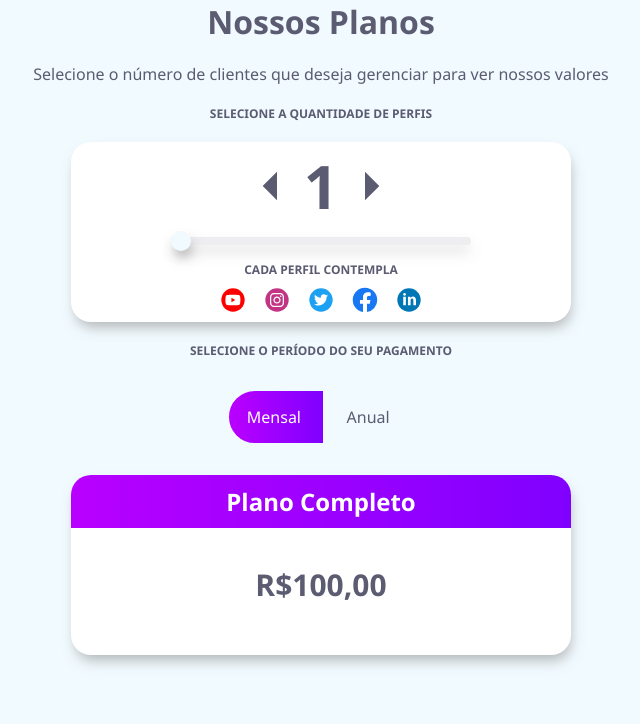
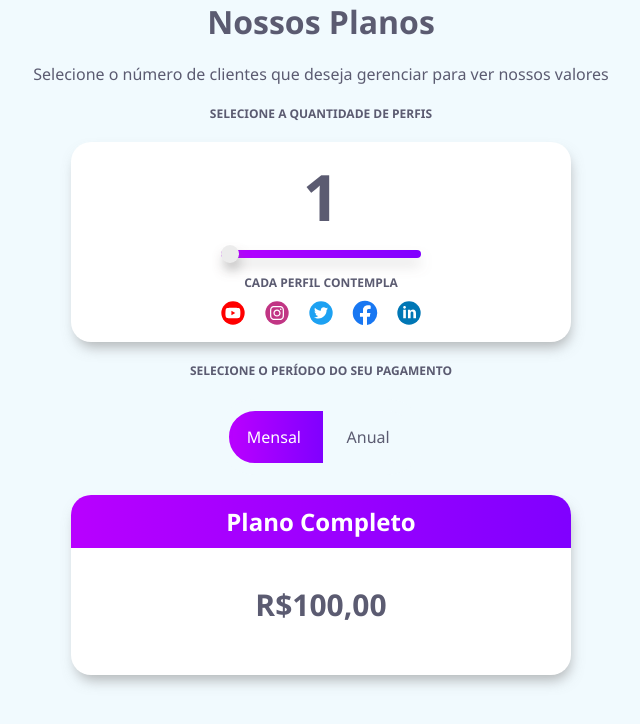
Before and after one commit to denisluft8/testejs-kebook, a plain HTML site: page index.html in a window 1280 px wide. Shown: the whole page, without its empty margins (319-959 px from the left). Drawn offline with Linux system fonts and the light colour scheme.

Commit message:
Refeito JS, correção de estilo e remoção de direcionais.

```diff
--- a/index.html
+++ b/index.html
@@ -13,32 +13,35 @@
       <h2 class="title">SELECIONE A QUANTIDADE DE PERFIS</h2>
       <div class="slide__container">
         <div class="slide__count">
-          <img
-            class="slide__sides"
-            id="slide-left"
-            src="./assets/sort-left-svgrepo-com.svg"
-          />
           <h2 class="slide__value">1</h2>
-          <img
-            id="slide-right"
-            class="slide__sides"
-            src="./assets/sort-right-svgrepo-com.svg"
-          />
         </div>
         <input class="slide__input" type="range" min="1" max="10" value="1" />
         <p id="icons-title">CADA PERFIL CONTEMPLA</p>
         <div class="slide__icons">
-          <a>
-            <img class="logo" src="./assets/youtube-svgrepo-com.svg" />
+          <a
+            href="https://www.youtube.com/c/MarketingDigitalKeBooK"
+            target="_blank"
+          >
+            <img class="slide__logo" src="./assets/youtube-svgrepo-com.svg" />
           </a>
-          <img class="logo" src="./assets/instagram-svgrepo-com.svg" />
-          <img class="logo" src="./assets/twitter-svgrepo-com.svg" />
-          <img class="logo" src="./assets/facebook-svgrepo-com.svg" />
-          <img class="logo" src="./assets/linkedin-svgrepo-com.svg" />
+          <a href="https://www.instagram.com/kebook.com.br/" target="_blank">
+            <img class="slide__logo" src="./assets/instagram-svgrepo-com.svg" />
+          </a>
+          <a href="https://twitter.com/kebookoficial" target="_blank">
+            <img class="slide__logo" src="./assets/twitter-svgrepo-com.svg" />
+          </a>
+          <a href="https://www.facebook.com/kebookoficial" target="_blank">
+            <img class="slide__logo" src="./assets/facebook-svgrepo-com.svg" />
+          </a>
+          <a
+            href="https://www.linkedin.com/company/kebook/mycompany/"
+            target="_blank"
+          >
+            <img class="slide__logo" src="./assets/linkedin-svgrepo-com.svg" />
+          </a>
         </div>
       </div>
       <h2 class="title">SELECIONE O PERÍODO DO SEU PAGAMENTO</h2>
-      <div class="teste">
       <div class="switch__container">
         <input
           id="toggle-on"
@@ -58,7 +61,6 @@
         />
         <label for="toggle-off" class="btn">Anual</label>
       </div>
-      </div>
       <div class="plano-completo">
         <h2 class="plano__title">Plano Completo</h2>
         <h3 class="valor-total">R$100,00</h3>
--- a/script.js
+++ b/script.js
@@ -1,16 +1,11 @@
-const slideRight = document.getElementById("slide-right");
-const slideLeft = document.getElementById(".slide-left");
 const mensal = document.getElementById("toggle-on");
 const anual = document.getElementById("toggle-off");
 let valorTotal = document.querySelector(".valor-total");
 let slideValue = document.querySelector(".slide__value");
 let slideInput = document.querySelector(".slide__input");
-let valorT = parseInt(slideInput.getAttribute("value"));
 let tipoPlano = false;
 
 function slider() {
-  valorT = parseInt(slideInput.getAttribute("value"));
-  console.log(valorT);
   slideInput.setAttribute("value", slideInput.value);
   slideValue.innerHTML = slideInput.getAttribute("value");
   valorTotal.innerHTML =
@@ -19,21 +14,16 @@ function slider() {
       : `R$${slideInput.value * 100},00`;
 }
 
-function addValue() {
-  const valueToAdd = parseInt(valorT) + 1;
-  valorT = valueToAdd;
-  slideInput.setAttribute("value", valueToAdd);
-  console.log(valueToAdd);
-  slideInput.setAttribute("value", valueToAdd);
-  slideValue.innerHTML = slideInput.getAttribute("value");
-  valorTotal.innerHTML =
-    tipoPlano == true
-      ? `R$${slideInput.value * 1200},00`
-      : `R$${slideInput.value * 100},00`;
+function planoMensal() {
+  tipoPlano = false;
+  valorTotal.innerHTML = `R$${slideInput.value * 100},00`;
+}
+function planoAnual() {
+  tipoPlano = true;
+  valorTotal.innerHTML = `R$${slideInput.value * 1200},00`;
 }
 
-anual.addEventListener("click", () => (tipoPlano = true));
-mensal.addEventListener("click", () => (tipoPlano = false));
+mensal.addEventListener("click", planoMensal);
+anual.addEventListener("click", planoAnual);
 
 slideInput.addEventListener("input", slider);
-slideRight.addEventListener("click", addValue);
--- a/style.css
+++ b/style.css
@@ -31,10 +31,9 @@ body {
   gap: 20px;
 }
 
-.logo {
+.slide__logo {
   cursor: pointer;
   height: 28px;
-  margin: 0px 6px;
 }
 
 .plano-completo {
@@ -69,6 +68,13 @@ body {
   margin-top: 8px;
 }
 
+.slide__icons a {
+  height: 24px;
+  margin: 0px 6px;
+  text-decoration: none;
+  width: 24px;
+}
+
 .slide__container {
   align-items: center;
   background-color: #fff;
@@ -77,7 +83,7 @@ body {
   display: flex;
   flex-direction: column;
   justify-content: center;
-  height: 180px;
+  height: 200px;
   width: 500px;
 }
 
@@ -91,34 +97,28 @@ body {
   box-shadow: 2px 8px 13px -3px rgba(116, 114, 114, 0.75);
   height: 8px;
   margin-top: 10px;
-  background: #eeeef0;
+  background: linear-gradient(to right, #b800ff, #8000ff);
+  width: 200px;
   -webkit-appearance: none;
-  width: 300px;
   -webkit-box-shadow: 2px 8px 13px -3px rgba(116, 114, 114, 0.75);
   -moz-box-shadow: 2px 8px 13px -3px rgba(116, 114, 114, 0.75);
 }
 
 .slide__input::-webkit-slider-thumb {
+  appearance: none;
+  background-color: #ececec;
+  border-radius: 50%;
+  box-shadow: 2px 8px 13px -3px rgba(116, 114, 114, 0.75);
+  height: 18px;
+  width: 18px;
+  -moz-box-shadow: 2px 8px 13px -3px rgba(116, 114, 114, 0.75);
   -webkit-appearance: none;
-  appearance: none;
-  box-shadow: 2px 8px 13px -3px rgba(116, 114, 114, 0.75);
   -webkit-box-shadow: 2px 8px 13px -3px rgba(116, 114, 114, 0.75);
-  -moz-box-shadow: 2px 8px 13px -3px rgba(116, 114, 114, 0.75);
-  width: 20px;
-  height: 20px;
-  border-radius: 50%;
-  background: #f1fafe;
-  cursor: pointer;
-}
-
-.slide__sides {
-  cursor: pointer;
-  height: 40px;
 }
 
 .slide__value {
   margin: 0px 12px;
-  font-size: 60px;
+  font-size: 64px;
 }
 
 .switch__container {
```
Lines whose indentation alone changed are shown as unchanged.
